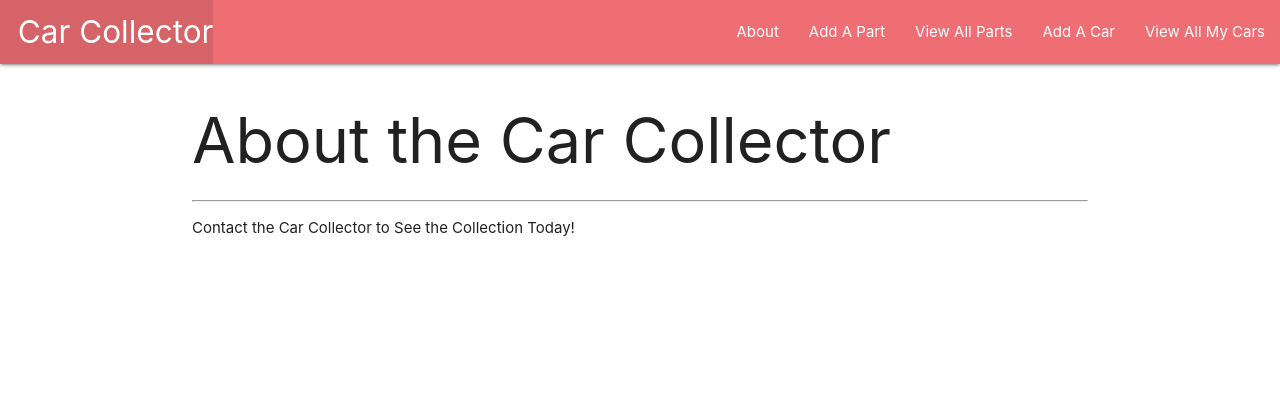
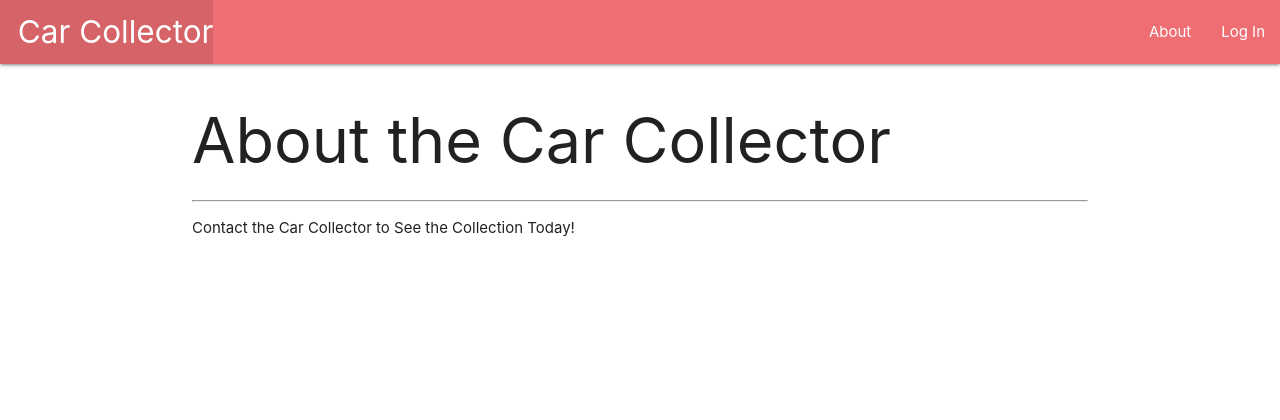
Before and after one commit to wdaimee/Car_collector_Django, a Django app: page /about/ in a window 1280 px wide. Shown: the top 420 px of the page. Run offline with Django 3.2, Linux system fonts and the light colour scheme.

Commit message:
changed nav links in base.html for login/logout and authentication

```diff
--- a/main_app/templates/base.html
+++ b/main_app/templates/base.html
@@ -20,10 +20,15 @@
         </ul>
         <ul class="right">
           <li><a href="{% url 'about' %}">About</a></li>
-          <li><a href="{% url 'part_create' %}">Add A Part</a></li>
-          <li><a href="{% url 'part_index' %}">View All Parts</a></li>
-          <li><a href="{% url 'car_create' %}">Add A Car</a></li>
-          <li><a href="{% url 'index' %}">View All My Cars</a></li>
+          {% if user.is_authenitcated %}
+            <li><a href="{% url 'part_create' %}">Add A Part</a></li>
+            <li><a href="{% url 'part_index' %}">View All Parts</a></li>
+            <li><a href="{% url 'car_create' %}">Add A Car</a></li>
+            <li><a href="{% url 'index' %}">View All My Cars</a></li>
+            <li><a href="{% url 'logout' %}">Logout</a></li>
+          {% else %}
+            <li><a href="{% url 'login' %}">Log In</a></li>
+          {% endif %}
         </ul>
       </div>
     </nav>
```
